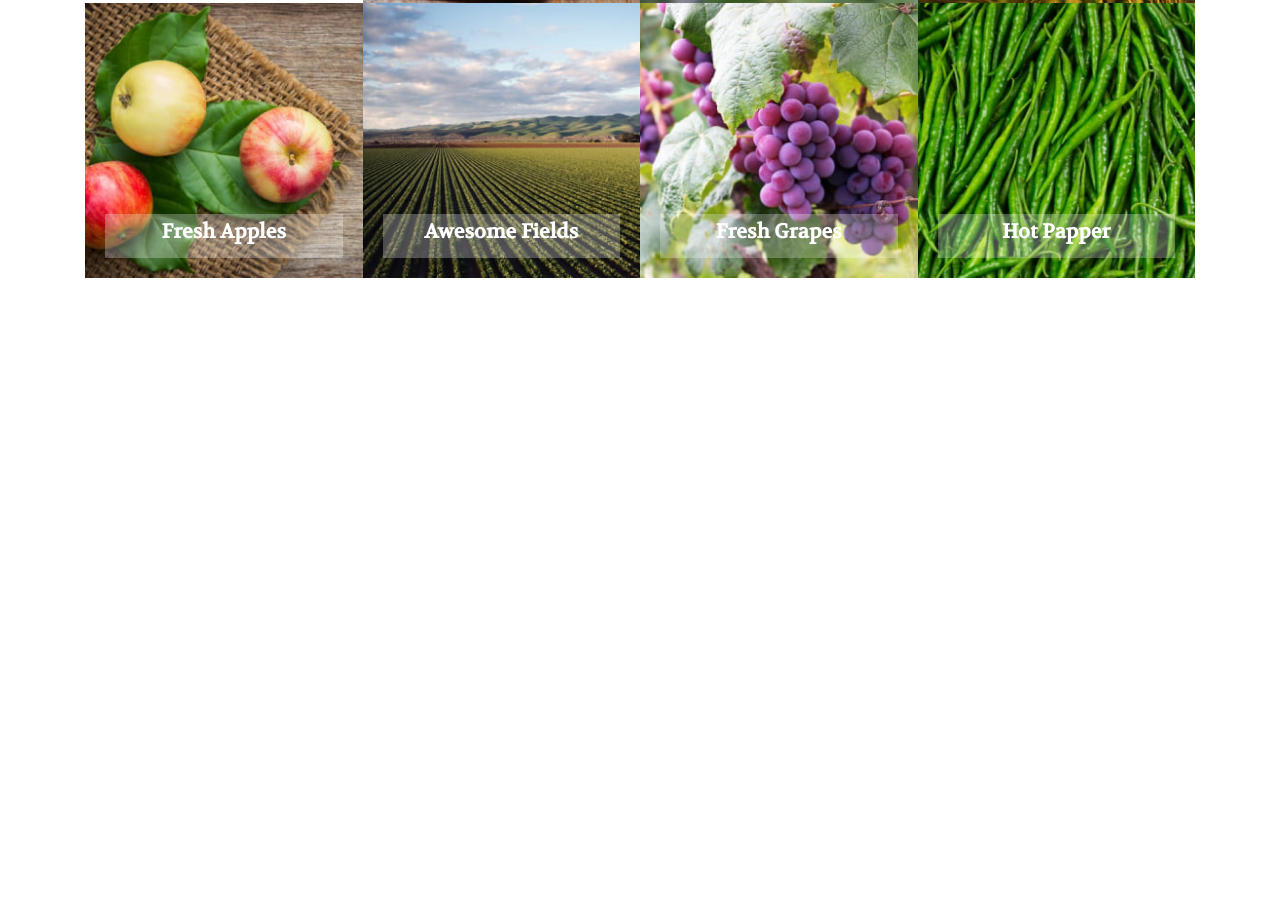
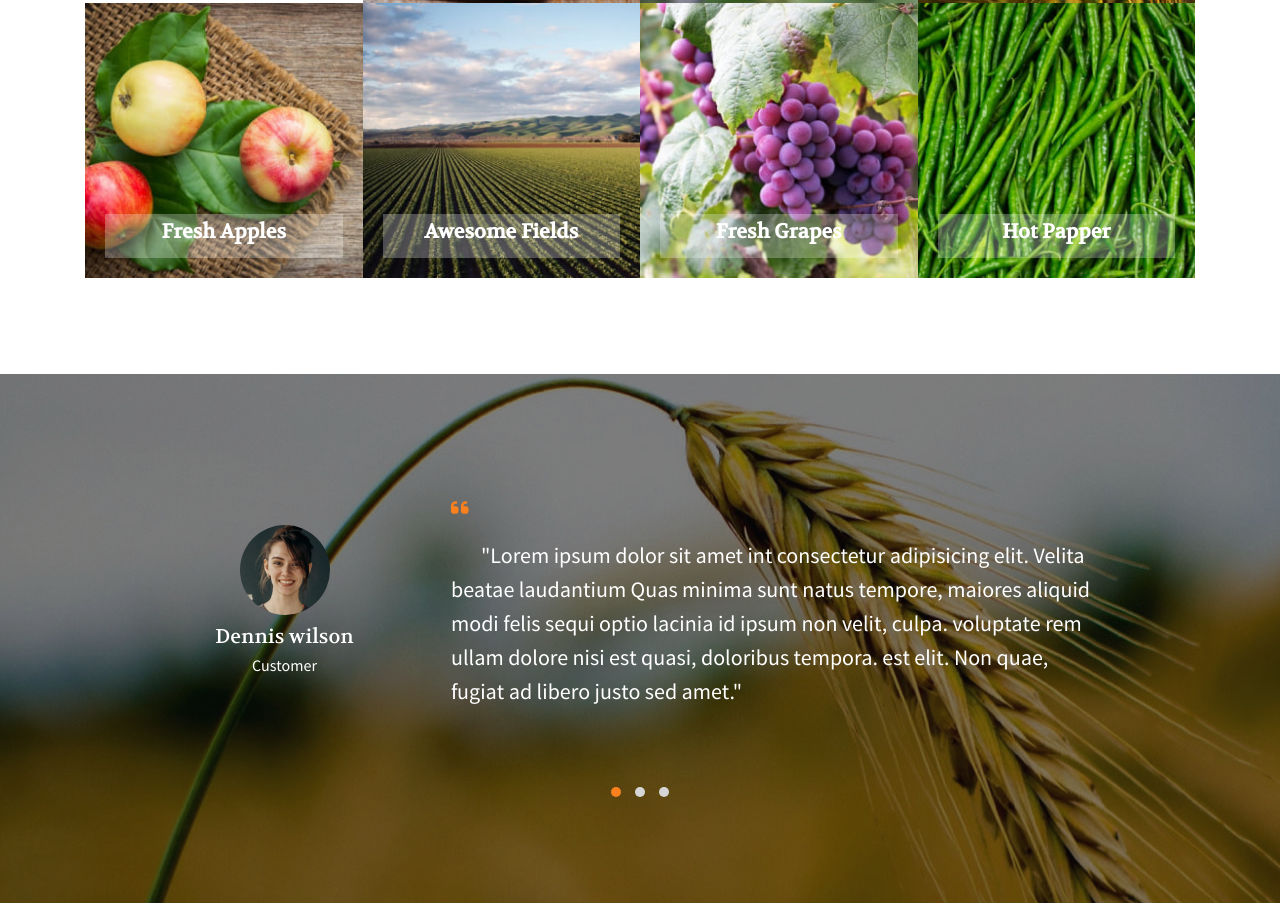
Before and after one commit to PhamTrung1234/Farmtead, a plain HTML site: page Farmstead/index.html in a window 1280 px wide. Shown: the part 3023-3926 px from the top of the page. Before the commit the page ends 3397 px from the top, so only its background shows below. Drawn offline with nearby package versions, Linux system fonts and the light colour scheme; some packages are replaced by stand-ins of ours; a script that the page names is missing.

Commit message:
them banner

```diff
--- a/Farmstead/index.html
+++ b/Farmstead/index.html
@@ -21,8 +21,9 @@
     rel="stylesheet"
     href="https://cdn.jsdelivr.net/npm/@fancyapps/ui@5.0/dist/fancybox/fancybox.css"
   />
-
-
+    <!-- owl-carousel  -->
+    <link rel="stylesheet" href="https://cdnjs.cloudflare.com/ajax/libs/OwlCarousel2/2.3.4/assets/owl.carousel.min.css" integrity="sha512-tS3S5qG0BlhnQROyJXvNjeEM4UpMXHrQfTGmbQ1gKmelCxlSEBUaxhRBj/EFTzpbP4RVSrpEikbmdJobCvhE3g==" crossorigin="anonymous" referrerpolicy="no-referrer" />
+    <link rel="stylesheet" href="https://cdnjs.cloudflare.com/ajax/libs/OwlCarousel2/2.3.4/assets/owl.theme.default.min.css" integrity="sha512-sMXtMNL1zRzolHYKEujM2AqCLUR9F2C4/05cdbxjjLSRvMQIciEPCQZo++nk7go3BtSuK9kfa/s+a4f4i5pLkw==" crossorigin="anonymous" referrerpolicy="no-referrer" />
 
      <!-- Main  -->
     <link rel="stylesheet" href="./style.css">
@@ -423,11 +424,70 @@
       </div>
     </section>
     <section class="banner">
-      <div class="container-fluid">
-
+      <div class="container">
+        <div class="banner__content owl-carousel owl-theme">
+          <div class="banner__item ">
+            <div class="row align-items-center">
+              <div class="col-12 col-md-4 col-lg-3 banner__left">
+                <a href="#"><img src="../img/testi1.jpg" alt="tes1"></a>
+              <h5>Dennis wilson </h5>
+              <p>Customer</p>
+              </div>
+              <div class="col-12 col-md-8 col-lg-9 banner__right pl-lg-5 mt-md-0 mt-4">
+                <p><i class="fa-solid fa-quote-left"></i></p>
+              <p>"Lorem ipsum dolor sit amet int consectetur adipisicing elit. Velita
+                beatae
+                laudantium Quas minima sunt natus tempore, maiores aliquid modi felis
+                sequi optio lacinia id ipsum non velit, culpa.
+                voluptate rem ullam dolore nisi est quasi, doloribus tempora.
+                est elit. Non quae, fugiat ad libero justo sed amet."</p>
+              </div>
+            </div>
+          </div>
+          <div class="banner__item ">
+            <div class="row align-items-center">
+              <div class="col-12 col-md-4 col-lg-3 banner__left">
+                <a href="#">
+                  <img src="../img/testi2.jpg" alt="tes2">
+                </a>
+              <h5>Dennis wilson </h5>
+              <p>Customer</p>
+              </div>
+              <div class="col-12 col-md-8 col-lg-9 banner__right pl-lg-5 mt-md-0 mt-4">
+                <p><i class="fa-solid fa-quote-left"></i></p>
+              <p>"Lorem ipsum dolor sit amet int consectetur adipisicing elit. Velita
+                beatae
+                laudantium Quas minima sunt natus tempore, maiores aliquid modi felis
+                sequi optio lacinia id ipsum non velit, culpa.
+                voluptate rem ullam dolore nisi est quasi, doloribus tempora.
+                est elit. Non quae, fugiat ad libero justo sed amet."</p>
+              </div>
+            </div>
+          </div>
+          <div class="banner__item ">
+            <div class="row align-items-center">
+              <div class="col-12 col-md-4 col-lg-3 banner__left">
+                <a href="#"><img src="../img/testi3.jpg" alt="tes3"></a>
+              <h5>Dennis wilson </h5>
+              <p>Customer</p>
+              </div>
+              <div class="col-12 col-md-8 col-lg-9 banner__right pl-lg-5 mt-md-0 mt-4">
+                <p><i class="fa-solid fa-quote-left"></i></p>
+              <p>"Lorem ipsum dolor sit amet int consectetur adipisicing elit. Velita
+                beatae
+                laudantium Quas minima sunt natus tempore, maiores aliquid modi felis
+                sequi optio lacinia id ipsum non velit, culpa.
+                voluptate rem ullam dolore nisi est quasi, doloribus tempora.
+                est elit. Non quae, fugiat ad libero justo sed amet."</p>
+              </div>
+            </div>
+          </div>
+        </div>
       </div>
     </section>
     <footer></footer>
+
+
 
 
 
@@ -455,5 +515,22 @@
   // Your custom options
 });
      </script>
+
+
+<!-- owl-carousel -->
+<script src="https://cdnjs.cloudflare.com/ajax/libs/OwlCarousel2/2.3.4/owl.carousel.min.js" integrity="sha512-bPs7Ae6pVvhOSiIcyUClR7/q2OAsRiovw4vAkX+zJbw3ShAeeqezq50RIIcIURq7Oa20rW2n2q+fyXBNcU9lrw==" crossorigin="anonymous" referrerpolicy="no-referrer"></script>
+<script>
+  $(document).ready(function(){
+  $('.owl-carousel').owlCarousel({
+    responsive:{
+      0:{
+        items:1
+      }
+    },
+    margin: 15,
+  });
+});
+
+</script>
 </body>
 </html>
--- a/Farmstead/style.css
+++ b/Farmstead/style.css
@@ -378,3 +378,88 @@ body h1,body h2,body h3,body h4,body h5{
       left: 125%;
       transition: 0.5s ease-in-out;
   }
+
+
+  /* banner  */
+  .banner{
+    background-image: url(../img/bg1.jpg);
+    position: relative;
+    z-index: 1;
+  }
+
+  .banner::before{
+    content: "";
+    position: absolute;
+    top: 0;
+    left: 0;
+    right: 0;
+    z-index: -1;
+    min-height: 100%;
+    background-color: rgb(10 10 10 / 52%);
+  }
+  .banner__content{
+    padding-bottom: 6rem;
+    padding-top: 1.5rem;
+  }
+  .banner__item{
+    padding: 3rem;
+    margin: 3rem 3rem 0 3rem;
+    position: relative;
+    z-index: 0;
+    color:#fff;
+  }
+  @media screen and (max-width:992px) {
+    .banner__item{
+        margin: 0;
+        padding: 1.5rem 0;
+    }
+    .banner__content{
+        padding-bottom: 1.5rem;
+
+      }
+  }
+ .banner .owl-theme .owl-dots .owl-dot.active span, .owl-theme .owl-dots .owl-dot:hover span {
+    background: #fb811e;
+}
+.banner__left{
+    text-align: center;
+}
+.banner .owl-carousel .owl-item img {
+    display: block;
+    width: auto;
+    max-width: 100%;
+}
+.banner__left img{
+    border-radius: 50%;
+    overflow: hidden;
+    width: 90px;
+    height: 90px;
+    object-fit: cover;
+
+}
+.banner__left{
+    display: flex;
+    flex-direction: column;
+    align-items: center;
+}
+.banner__left h5{
+    font-size: 20px;
+    margin: 10px 0 5px;
+}
+.banner__right p:last-of-type{
+    text-indent: 30px;
+    font-size: 22px;
+    line-height: 34px;
+}
+.banner__right p:first-of-type{
+
+    font-size: 20px;
+
+    color: #fb811e;
+    font-weight: 600;
+}
+@media screen and (max-width:768px) {
+    .banner__right {
+        text-align: center;
+    }
+}
```
